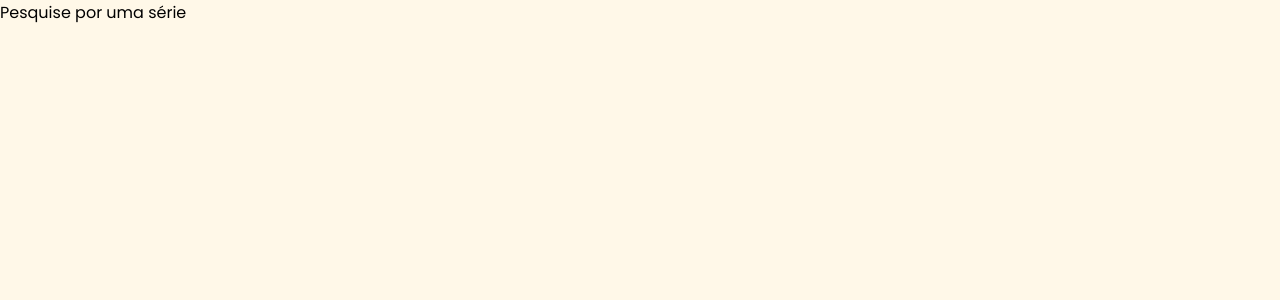
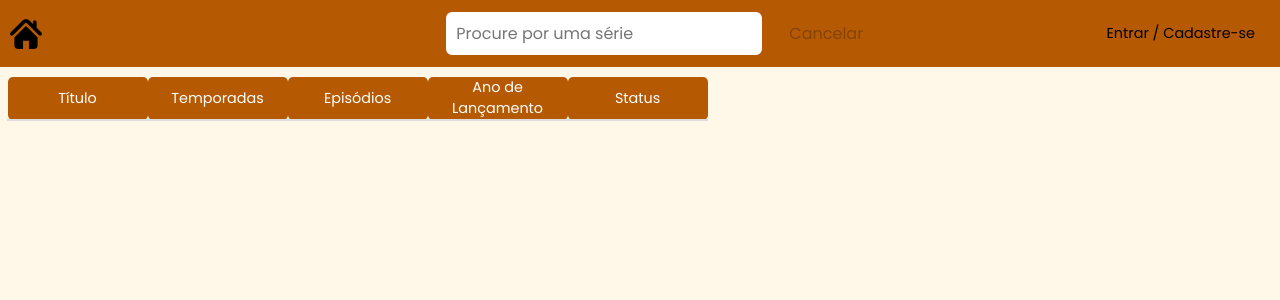
Before and after one commit to jandersonpacheco/tvshow_social_media, a React (Vite) app: page /random-series in a window 1280 px wide. Shown: the top 300 px of the page. Built offline with nearby package versions, Linux system fonts and the light colour scheme; a web font is replaced by a local one.

Commit message:
Estilizada e melhor organizada a página de random-series.

```diff
--- a/src/Components/Pages/Header/style.module.css
+++ b/src/Components/Pages/Header/style.module.css
@@ -26,7 +26,7 @@
         display: flex;
         align-items: center;
         cursor: pointer;
-        margin-right: 5%;
+        margin-right: 15%;
     }
 
     .selectForm {
--- a/src/Components/Pages/RandomSeries/RandomSeries.jsx
+++ b/src/Components/Pages/RandomSeries/RandomSeries.jsx
@@ -2,6 +2,7 @@ import styles from "./random-series.module.css"
 import axios from "axios"
 import { useEffect, useState } from 'react'
 import useTvShowStore from "../../../store/tvShowStore.js"
+import noPoster from '../../../assets/poster.png' // Alterar para não importar a imagem diretamente
 
 const RandomSeries = () => {
   const [random, setRandom] = useState([])
@@ -82,8 +83,8 @@ const RandomSeries = () => {
   }
 
   return (
-    <>
-      <div>
+    <section className={styles.drawSection}>
+      <div className={styles.tableContainer}>
           {random.length > 0 ?(
             <>
               <table className={styles.randomTable}>
@@ -111,43 +112,68 @@ const RandomSeries = () => {
                 <div>
                   <h2 style={{color: 'green', fontWeight: 700}}>{selectedSerie}</h2>
                 </div>
-              <div className={styles.drawBtn}>
-                <button onClick={drawSerie}>Realizar sorteio</button>
-                <button onClick={cleanList}>Limpar Lista de sorteio</button>
+              <div className={styles.drawBtnContainer}>
+                <button className={styles.drawBtn} onClick={drawSerie}>Realizar sorteio</button>
+                <button className={styles.drawBtn}onClick={cleanList}>Limpar Lista de sorteio</button>
               </div>
             </>
             )
           :(
           <>
-            <h3>Pesquise por uma série</h3>
+            <table className={styles.randomTable}>
+              <thead>
+                <tr>
+                  <th className={styles.randomTableHead}>Título</th>
+                  <th className={styles.randomTableHead}>Temporadas</th>
+                  <th className={styles.randomTableHead}>Episódios</th>
+                  <th className={styles.randomTableHead}>Ano de Lançamento</th>
+                  <th className={styles.randomTableHead}>Status</th>
+                </tr>
+              </thead>
+              <tbody>
+                  <tr>
+                    <td className={styles.randomTableBody}></td>
+                    <td className={styles.randomTableBody}></td>
+                    <td className={styles.randomTableBody}></td>
+                    <td className={styles.randomTableBody}></td>
+                    <td className={styles.randomTableBody}></td>
+                  </tr>
+              </tbody>
+            </table>
           </>
         )}
       </div>
       {search !== '' ? (
-        <>
-          <ul>
+        <div className={styles.searchContainer}>
+          <ul className={styles.searchContainer}>
             {searchTvShow.length > 0 ? (
               searchTvShow.map((tvShow) => (
-                <li key={tvShow.id}>
-                  <h3>{tvShow.name}</h3>
-                  {tvShow.poster_path && (
+                <li className={styles.searchContent} key={tvShow.id}>
+                  <h3 className={styles.title}>{tvShow.name}</h3>
+                  {tvShow.poster_path ? (
                     <img
+                      className={styles.poster}
                       src={`https://image.tmdb.org/t/p/w200${tvShow.poster_path}`}
-                      alt={tvShow.name}
+                      alt={noPoster}
+                    />
+                  ):(
+                    <img
+                      className={styles.poster}
+                      src={noPoster}
                     />
                   )}
-                  <button onClick={() => handleRandom(tvShow.id)}>Adicionar ao sorteio</button>
+                  <button  className={styles.drawBtn} onClick={() => handleRandom(tvShow.id)}>Adicionar ao sorteio</button>
                 </li>
               ))
             ) : (
               <p>Nenhum resultado encontrado.</p>
             )}
           </ul>
-        </>
+        </div>
       ) : (
         <></>
       )}
-    </>
+    </section>
   )
 }
 
--- a/src/Components/Pages/RandomSeries/random-series.module.css
+++ b/src/Components/Pages/RandomSeries/random-series.module.css
@@ -1,70 +1,87 @@
+.drawSection{
+  display: flex;
+  flex-direction: row;
+  justify-content: flex-start;
+  align-items: flex-start;
+  column-gap: 5%;
+}
+
 /* Estilos gerais da tabela */
+
 .randomTable {
   width: 30%;
   border-collapse: collapse;
-  margin: 20px 0;
+  min-height: max-content;
+  margin: 1%;
   overflow-x: auto; /* Garante que a tabela seja rolável em telas menores */
-}
-
-.randomTableHead,.randomTableBody {
-  padding: 12px 15px;
-  text-align: center;
-  border: 1px solid #ddd;
-  border-radius: 8px
 }
 
 .randomTableHead {
   background-color: #b65903;
   color: #fff;
-  font-size: 1.1rem;
+  font-size: 0.9rem;
+  text-align: center;
+  border: none;
+  border-radius: 5px;
+  min-width: 140px;
+}
+.randomTableBody {
+  font-size: 0.9rem;
+  text-align: center;
+  border: 1px solid #ddd;
+  border-radius: 8px;
+  min-width: 140px;
+  background-color: #f9f9f9;
+
 }
 
-.randomTableBody {
-  background-color: #f9f9f9;
+.drawBtn {
+  background-color: #b65903;
+  color: white;
+  border: none;
+  padding: 1%;
+  text-align: center;
+  text-decoration: none;
+  display: inline-block;
+  font-size: 16px;
+  margin: 4px 2px;
+  cursor: pointer;
+  border-radius: 8px;
 }
 
-
-/* Ajuste do tamanho das colunas */
-.randomTableHead,
-.randomTableBody {
-  min-width: 120px;
+.searchContainer{
+  display: flex;
+  flex-direction: row;
+  justify-content: flex-start;
+  align-items: flex-start;
+  flex-wrap: wrap;
 }
 
-.randomTableHead:nth-child(1) {
-  width: 40%;
+.searchContent{
+  display: flex;
+  flex-direction: column;
+  width:fit-content;
+  max-width: 10vw;
+  margin: 1%;
+  row-gap: 10px;
 }
 
-.randomTableHead:nth-child(2),
-.randomTableHead:nth-child(3) {
-  width: 20%;
+.poster {
+  width: fit-content;
+  max-width: 10vw;
+  height: auto;
+  min-height: 15vw;
+  border-radius: 8px;
 }
 
-.randomTableHead:nth-child(4),
-.randomTableHead:nth-child(5) {
-  width: 15%;
+.title {
+    font-size: clamp(0.8rem, 2.5vw, 1rem);
+    font-weight: bold;
+    padding-top: 5px;
+    text-align: center;
+    width: 100%;
+    max-width: 10vw;
+    white-space: nowrap;
+    overflow: hidden;
+    text-overflow: ellipsis;
 }
-
-/* Estilos para o botão */
-button {
-  padding: 10px 15px;
-  font-size: 1rem;
-  cursor: pointer;
-  border: none;
-  border-radius: 8px;
-  background-color: #b65903;
-  color: white;
-  transition: background-color 0.3s ease;
-}
-
-button:hover {
-  background-color: #a35003;
-}
-
-.drawBtn{
-  width: 20%;
-  max-width: fit-content;
-  display: flex;
-  flex-direction: row;
-  column-gap: 10px;
-  margin-top: 10px  ;
-}
```
Also changed, not shown: src/Router.jsx (+4 -6 lines), src/assets/poster.png (added).
